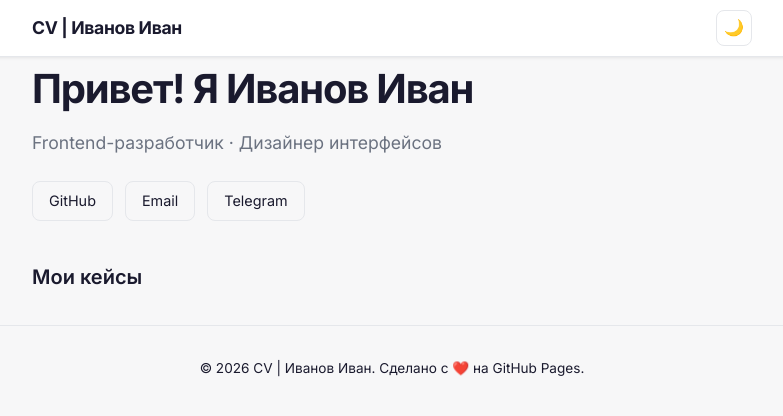
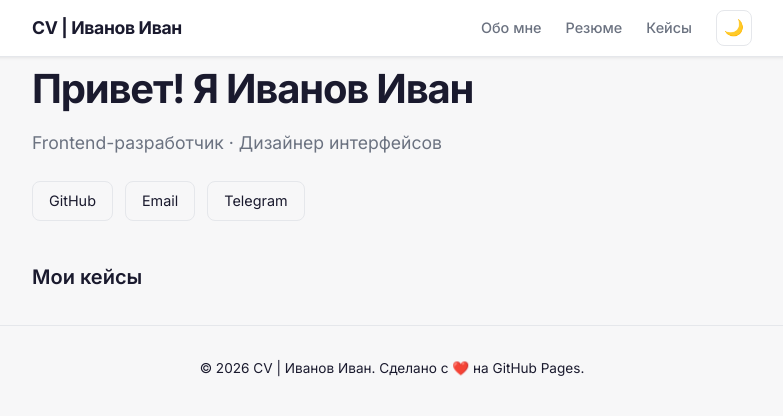
Before and after one commit to cr33pysam/elisey_galkin_CV, a Jekyll site: the page built from index.md, in a window 1280 px wide. Shown: the top 416 px of the page, without its empty margins (248-1031 px from the left). Built offline with Jekyll 4.4.1, drawn with Linux system fonts in a browser that asks for light colours.

Commit message:
Сases fix

```diff
--- a/_config.yml
+++ b/_config.yml
@@ -8,5 +8,10 @@ url: ""
 markdown: kramdown
 highlighter: rouge
 
+# Collection: кейсы
+collections:
+  cases:
+    output: true
+
 # Google Fonts (подключается в _includes/head.html)
 google_font: "Inter:wght@400;500;600;700"
--- a/_layouts/default.html
+++ b/_layouts/default.html
@@ -13,10 +13,15 @@
   <header class="header">
     <nav class="nav container">
       <a href="{{ '/' | relative_url }}" class="logo">{{ site.title }}</a>
-      <button id="theme-toggle" class="btn-theme" aria-label="Переключить тему">
-        <span class="icon-sun" aria-hidden="true"></span>
-        <span class="icon-moon" aria-hidden="true"></span>
-      </button>
+      <div class="nav-links">
+        <a href="{{ '/about/' | relative_url }}">Обо мне</a>
+        <a href="{{ '/resume/' | relative_url }}">Резюме</a>
+        <a href="{{ '/cases/' | relative_url }}">Кейсы</a>
+        <button id="theme-toggle" class="btn-theme" aria-label="Переключить тему">
+          <span class="icon-sun" aria-hidden="true"></span>
+          <span class="icon-moon" aria-hidden="true"></span>
+        </button>
+      </div>
     </nav>
   </header>
 
--- a/assets/style.css
+++ b/assets/style.css
@@ -75,6 +75,20 @@ a:hover { color: var(--accent-hover); }
   letter-spacing: -0.02em;
 }
 .logo:hover { color: var(--accent); }
+
+/* Nav links */
+.nav-links {
+  display: flex;
+  align-items: center;
+  gap: 1.5rem;
+}
+.nav-links a {
+  color: var(--muted);
+  font-size: 0.9rem;
+  font-weight: 500;
+  transition: color 0.2s;
+}
+.nav-links a:hover { color: var(--accent); }
 
 /* Theme toggle */
 .btn-theme {
--- a/index.md
+++ b/index.md
@@ -17,12 +17,11 @@ title: Главная
 <section class="cases-section">
   <h2>Мои кейсы</h2>
   <ul class="case-list">
-    {% for case in site.static_files %}
-      {% if case.path contains '/cases/' and case.extname == '.md' %}
-        <li>
-          <a href="{{ case.path | relative_url }}">{{ case.name | replace: '.md', '' }}</a>
-        </li>
-      {% endif %}
+    {% for case in site.cases %}
+      <li>
+        <a href="{{ case.url | relative_url }}">{{ case.title }}</a>
+        <span class="case-date">{{ case.date | date: '%d.%m.%Y' }}</span>
+      </li>
     {% endfor %}
   </ul>
 </section>
```
